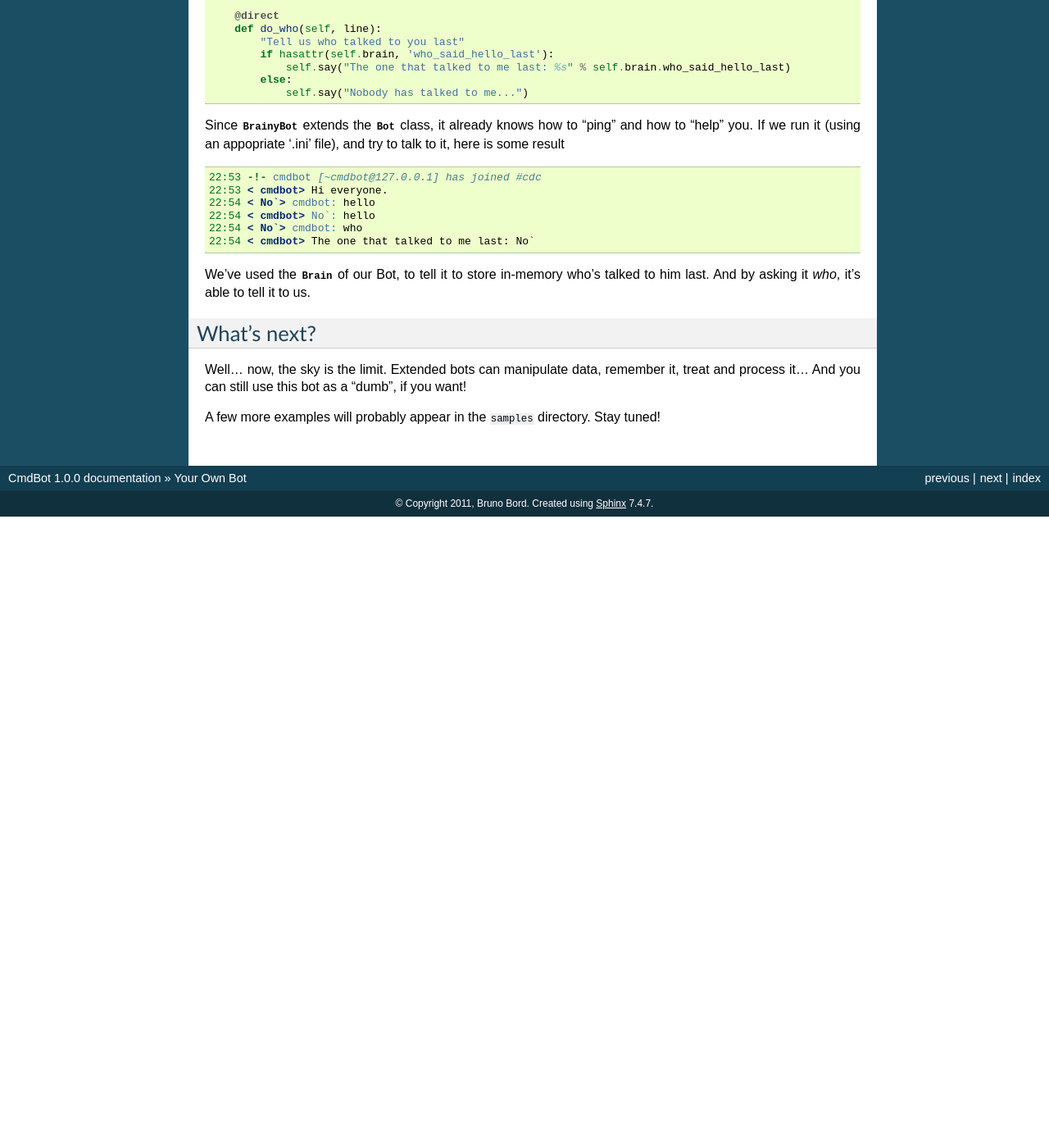
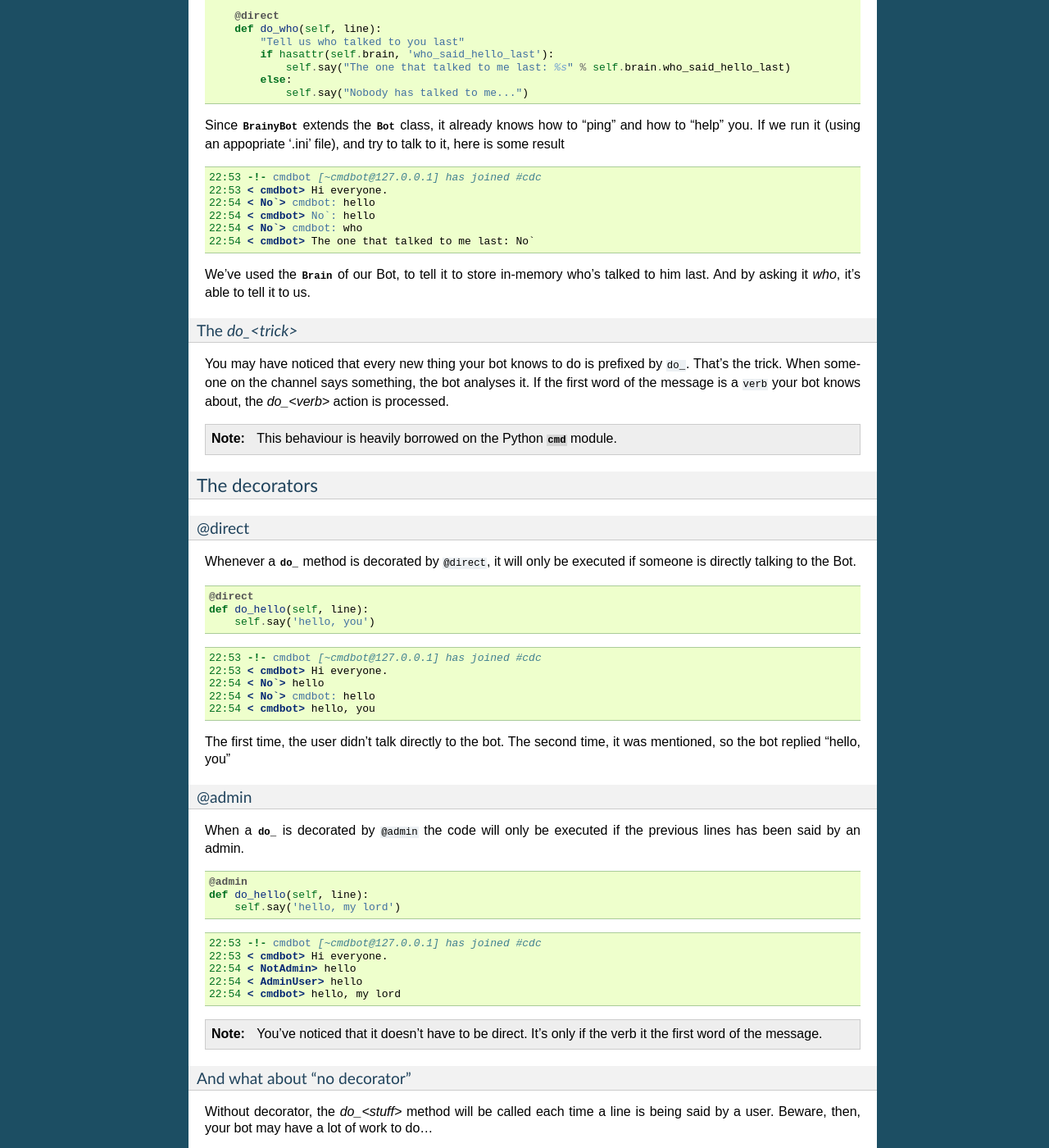
Before and after one commit to brunobord/cmdbot, a Sphinx documentation site: the page built from docs/your_bot.rst, in a window 1280 px wide and 1400 px high, scrolled down 601 px. Shown: the whole window at 82% size. Built offline with Sphinx 7.4.7, drawn with Linux system fonts in a browser that asks for light colours; before the commit the page ends 1231 px from its top, so only the background shows below that; some of the changed text lies outside the part shown.

Commit message:
your bot, improved

```diff
--- a/docs/your_bot.rst
+++ b/docs/your_bot.rst
@@ -59,12 +59,105 @@ and try to talk to it, here is some result
 We've used the :class:`Brain` of our Bot, to tell it to store in-memory who's
 talked to him last. And by asking it `who`, it's able to tell it to us.
 
+
+The `do_<trick>`
+~~~~~~~~~~~~~~~~
+
+You may have noticed that every new thing your bot knows to do is prefixed by
+``do_``. That's the trick. When someone on the channel says something, the bot
+analyses it. If the first word of the message is a ``verb`` your bot knows
+about, the `do_<verb>` action is processed.
+
+.. note::
+
+    This behaviour is heavily borrowed on the Python :mod:`cmd` module.
+
+
+The decorators
+--------------
+
+@direct
+~~~~~~~
+
+Whenever a :meth:`do_<stuff>` method is decorated by ``@direct``, it will only
+be executed if someone is directly talking to the Bot.
+
+.. code-block:: python
+
+    @direct
+    def do_hello(self, line):
+        self.say('hello, you')
+
+.. code-block:: irc
+
+    22:53 -!- cmdbot [~cmdbot@127.0.0.1] has joined #cdc
+    22:53 < cmdbot> Hi everyone.
+    22:54 < No`> hello
+    22:54 < No`> cmdbot: hello
+    22:54 < cmdbot> hello, you
+
+The first time, the user didn't talk directly to the bot. The second time, it
+was mentioned, so the bot replied "hello, you"
+
+@admin
+~~~~~~
+
+When a :meth:`do_<stuff>` is decorated by ``@admin`` the code will only be
+executed if the previous lines has been said by an admin.
+
+
+.. code-block:: python
+
+    @admin
+    def do_hello(self, line):
+        self.say('hello, my lord')
+
+.. code-block:: irc
+
+    22:53 -!- cmdbot [~cmdbot@127.0.0.1] has joined #cdc
+    22:53 < cmdbot> Hi everyone.
+    22:54 < NotAdmin> hello
+    22:54 < AdminUser> hello
+    22:54 < cmdbot> hello, my lord
+
+.. note::
+
+    You've noticed that it doesn't have to be direct. It's only if the verb it
+    the first word of the message.
+
+
+And what about "no decorator"
+~~~~~~~~~~~~~~~~~~~~~~~~~~~~~
+
+Without decorator, the `do_<stuff>`  method will be called each time a line is
+being said by a user. Beware, then, your bot may have a lot of work to do...
+
+And what happens if we mix them?
+~~~~~~~~~~~~~~~~~~~~~~~~~~~~~~~~
+
+There comes the beauty of decorators. You can mix them...
+
+.. code-block:: python
+
+    @admin
+    @direct
+    def do_hello(self, line):
+        self.say('hello, my lord')
+
+The bot will then only say "hello my lord" if some admin directly told it
+"hello".
+
 What's next?
 ============
 
 Well... now, the sky is the limit. Extended bots can manipulate data, remember
-it, treat and process it... And you can still use this bot as a "dumb", if you
-want!
+it, treat and process it... And you can still use this bot as a "dumb" one, if
+you want!
+
+You can also make your own decorators, exactly the way :func:`@admin` and
+:func:`@direct` work. You may, for example... change the behaviour of a command
+if your brain contains a certain bit of data, or if the first letter of the nick
+is a "Z"... you see?... no. limit.
 
 A few more examples will probably appear in the :file:`samples` directory. Stay
 tuned!
```
Also changed, not shown: 5 other files.
